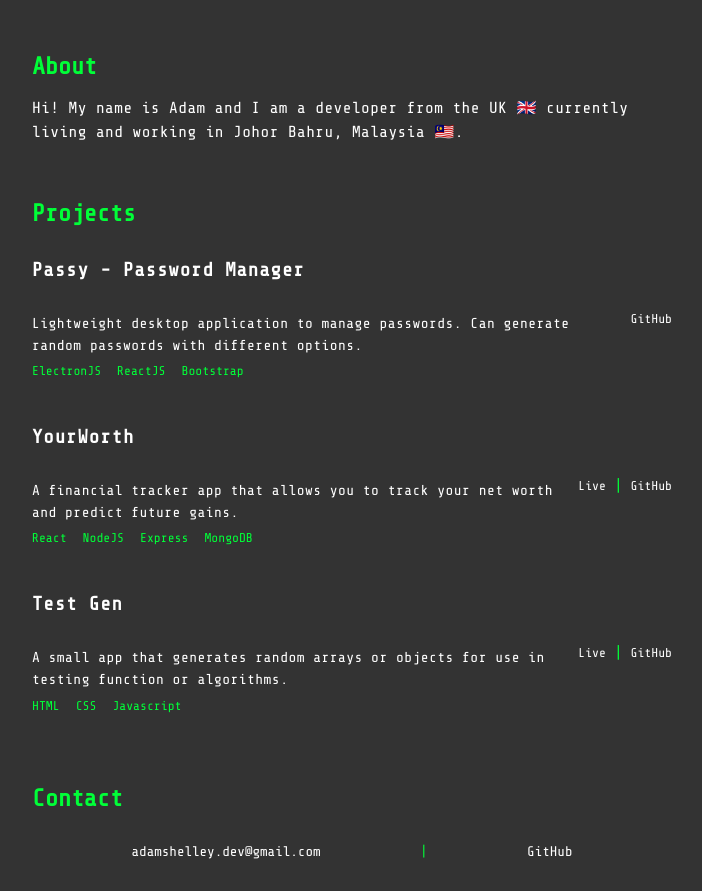
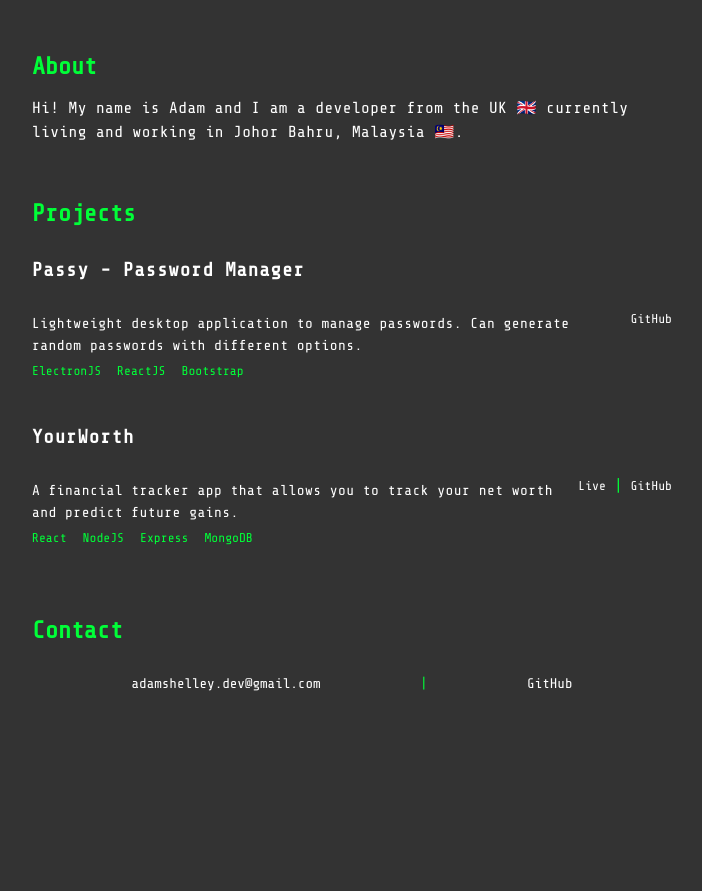
Before and after one commit to AdamShelley/AdamShelley.github.io, a plain HTML site: page index.html in a window 1280 px wide. Shown: the part 120-1011 px from the top of the page, without its empty margins (288-990 px from the left). After the commit the page ends 843 px from the top, so only its background shows below. Drawn offline with nearby package versions, Linux system fonts and the light colour scheme.

Commit message:
Removed a project

```diff
--- a/index.html
+++ b/index.html
@@ -52,10 +52,6 @@
           </ul>
         </div>
         <div class="project-links">
-          <!-- <a href="https://your-worth-finance.web.app/signup" target="_blank"
-            >Live</a
-          > -->
-          <!-- <span>|</span> -->
           <a href="https://github.com/AdamShelley/Passy-desktop" target="_blank"
             >GitHub</a
           >
@@ -87,7 +83,7 @@
         </div>
       </div>
 
-      <div class="project-container">
+      <!-- <div class="project-container">
         <div class="project-description">
           <h3>Test Gen</h3>
           <p>
@@ -107,7 +103,7 @@
             >GitHub</a
           >
         </div>
-      </div>
+      </div> -->
     </section>
 
     <section class="contact-section">
```
